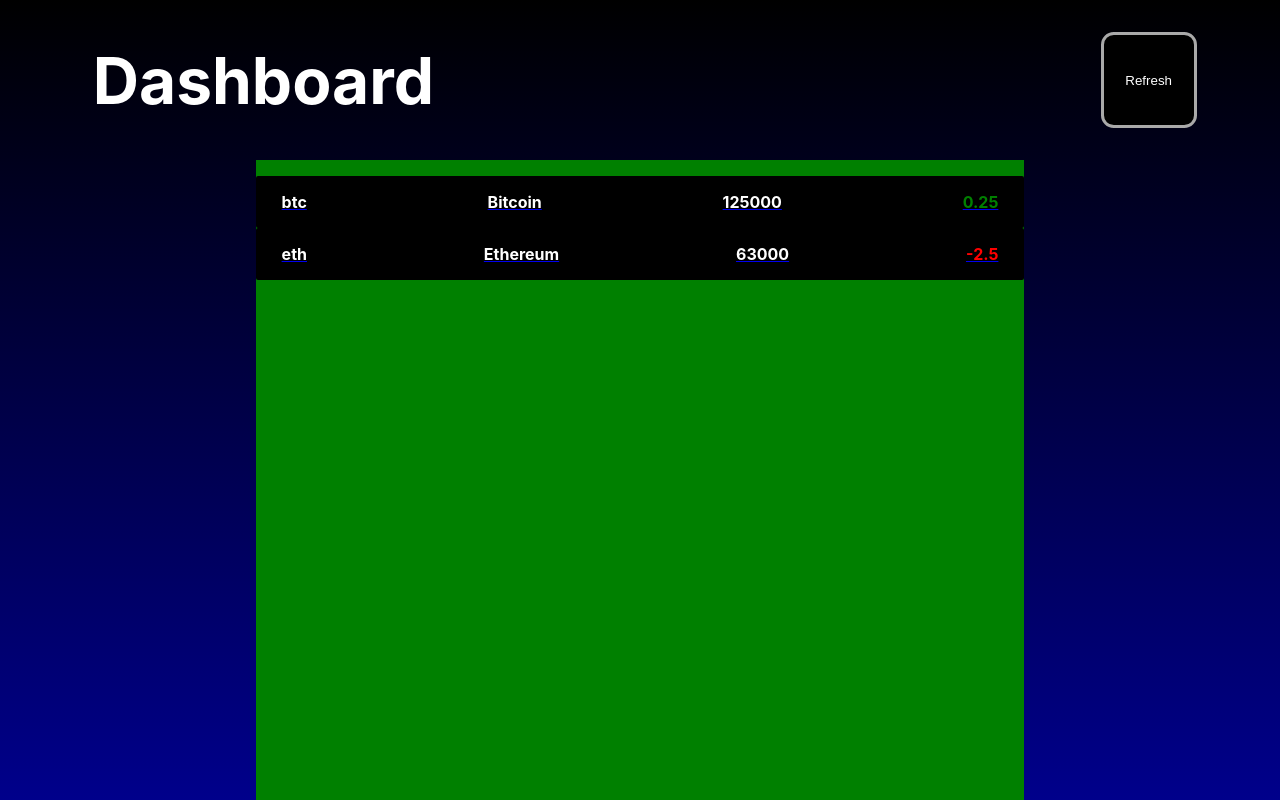
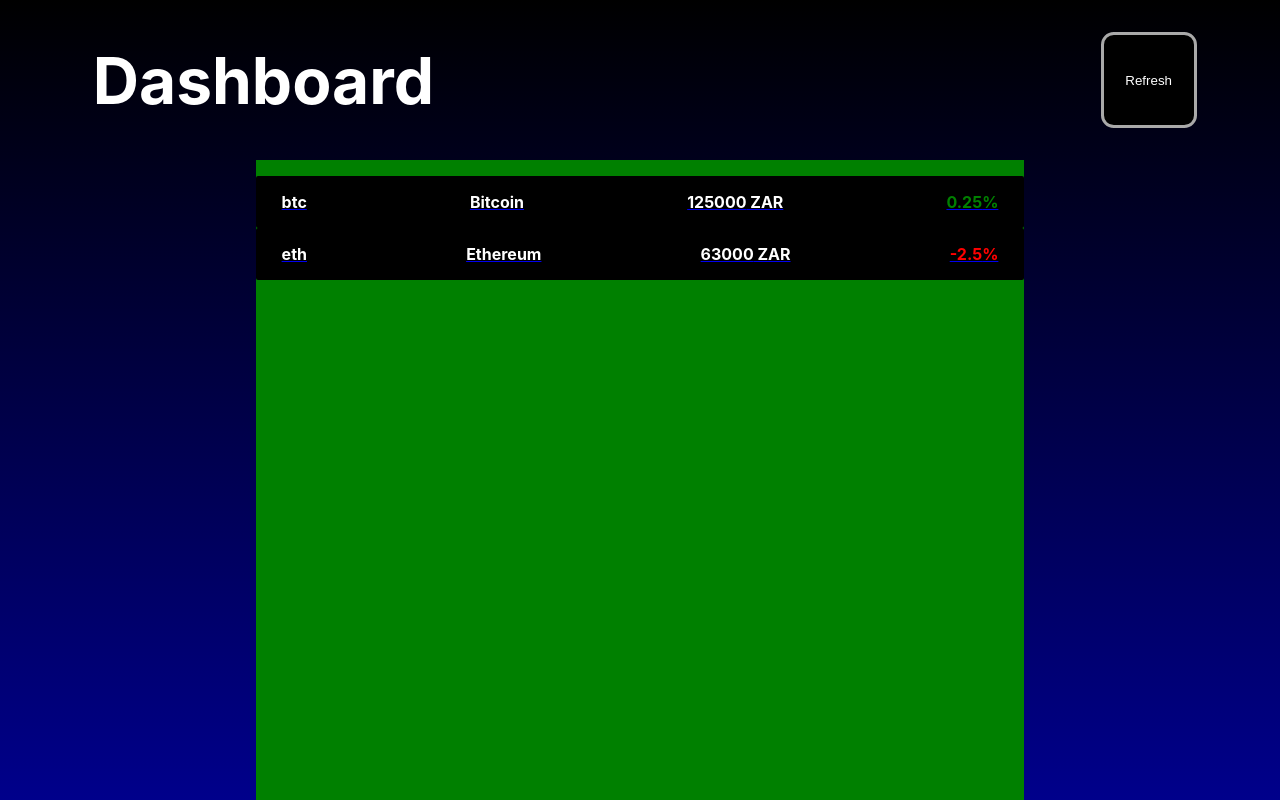
Before and after one commit to TotosL125/crypto-dashboard, a React (Create React App) app: page / in a window 1280 px wide. Built offline with nearby package versions, Linux system fonts and the light colour scheme.

Commit message:
Update styling
- Change styling of DashboardList

```diff
--- a/src/features/DashboardListItem.tsx
+++ b/src/features/DashboardListItem.tsx
@@ -19,8 +19,8 @@ const DashboardListItem: FC<dataObj> = (props) => {
       <li className={styles.item}>
         <p className={styles.text}>{props.symbol}</p>
         <p className={styles.text}>{props.name}</p>
-        <p className={styles.text}>{props.current_price}</p>
-        <p className={priceChangeClass}>{props.price_change_percentage_24h}</p>
+        <p className={styles.text}>{props.current_price} ZAR</p>
+        <p className={priceChangeClass}>{props.price_change_percentage_24h}%</p>
       </li>
     </Link>
   );
--- a/src/features/styles/DashboardList.module.css
+++ b/src/features/styles/DashboardList.module.css
@@ -11,6 +11,6 @@
 }
 
 .container ul {
-  list-style: none;
+  list-style-type: no-bullet;
   padding: 0;
 }
--- a/src/features/styles/DashboardListItem.module.css
+++ b/src/features/styles/DashboardListItem.module.css
@@ -22,14 +22,20 @@
 .text {
   font-weight: bold;
   color: var(--text);
+
+  text-align: center;
 }
 
 .price_change_inc {
   font-weight: bold;
   color: var(--inc);
+
+  text-align: center;
 }
 
 .price_change_dec {
   font-weight: bold;
   color: var(--dec);
+
+  text-align: center;
 }
```
